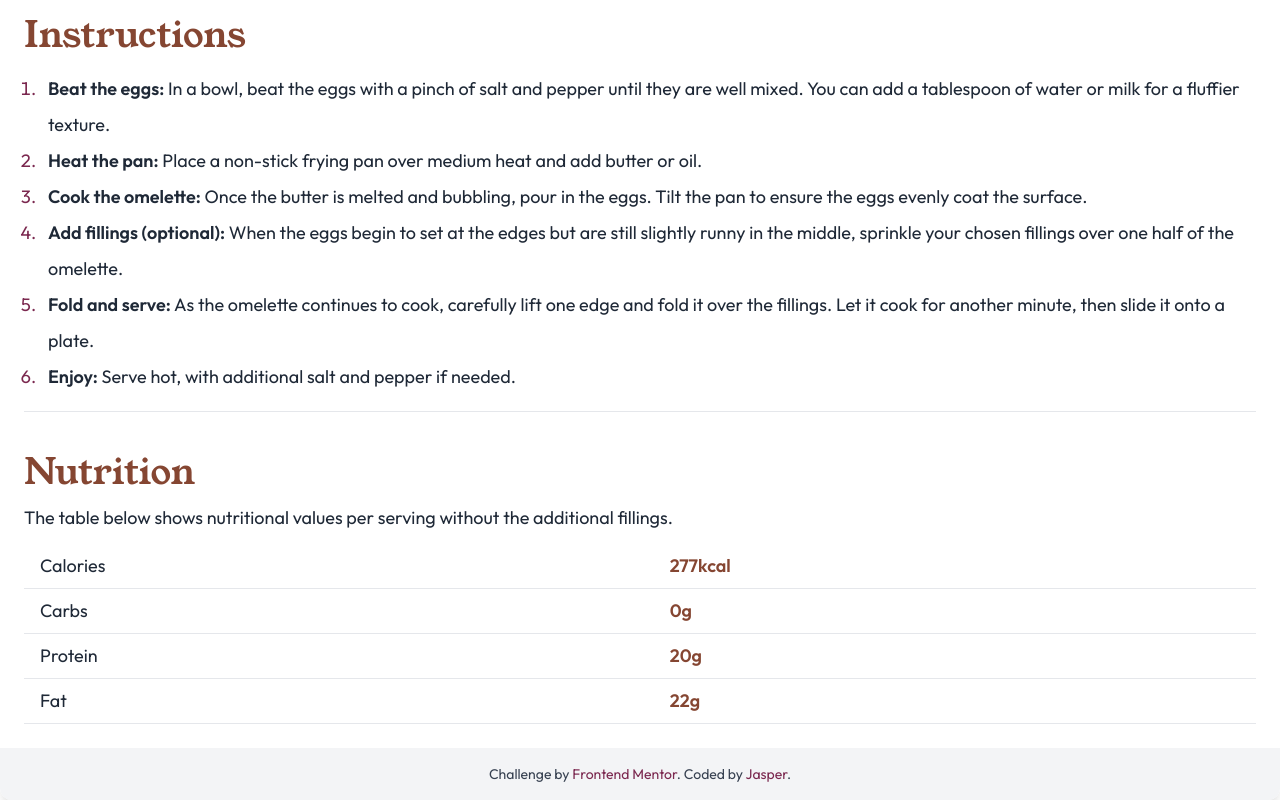
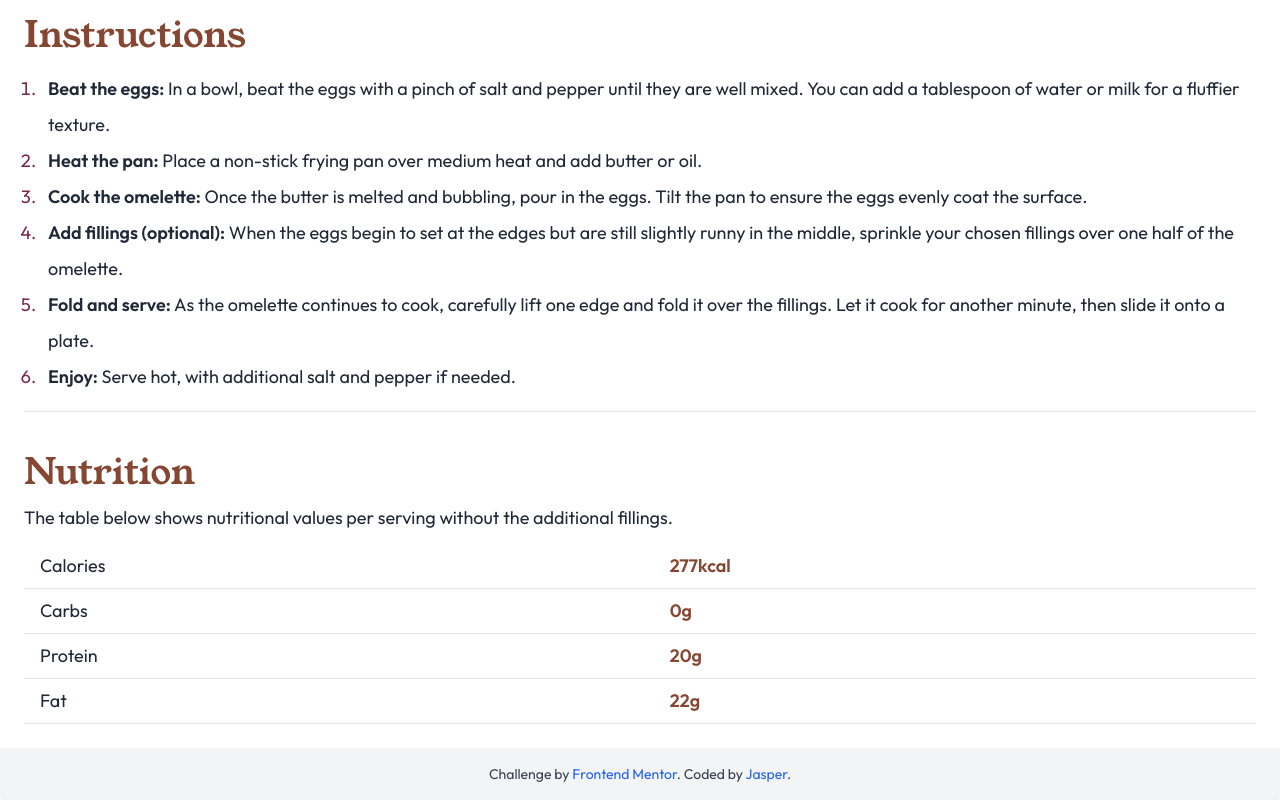
Before and after one commit to JasperMunene/recipe, a website: page index.html in a window 1280 px wide. Shown: the part 1311-2111 px from the top of the page. Drawn offline with Linux system fonts and the light colour scheme.

Commit message:
Make links distinguishable

```diff
--- a/index.html
+++ b/index.html
@@ -78,9 +78,9 @@
     <div class=" bg-gray-100 rounded-b-xl text-center p-4 font-outfit">
       <p class="text-sm lg:text-base text-gray-700">
         Challenge by
-        <a href="https://www.frontendmentor.io?ref=challenge" target="_blank" class="text-primary-darkRaspberry hover:underline">Frontend Mentor</a>.
+        <a href="https://www.frontendmentor.io?ref=challenge" target="_blank" class="text-blue-600 hover:underline">Frontend Mentor</a>.
         Coded by
-        <a href="https://github.com/JasperMunene" target="_blank" class="text-primary-darkRaspberry hover:underline">Jasper</a>.
+        <a href="https://github.com/JasperMunene" target="_blank" class="text-blue-600 hover:underline">Jasper</a>.
       </p>
     </div>
 
```
Also changed, not shown: css/main.css.
